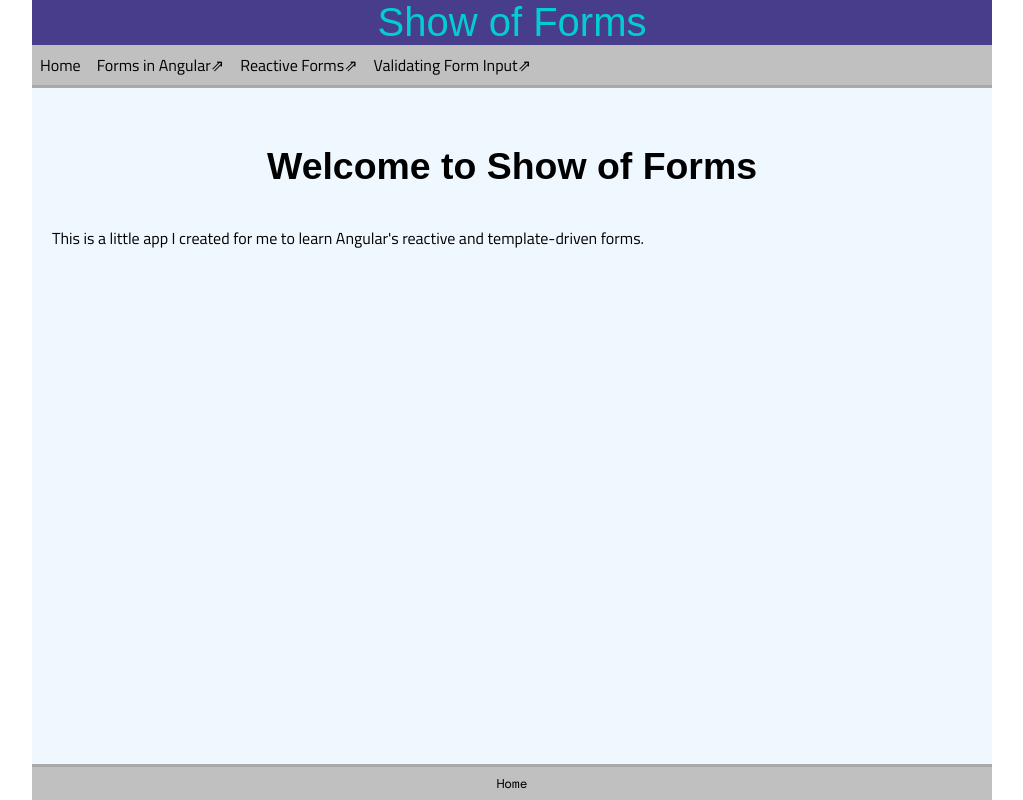
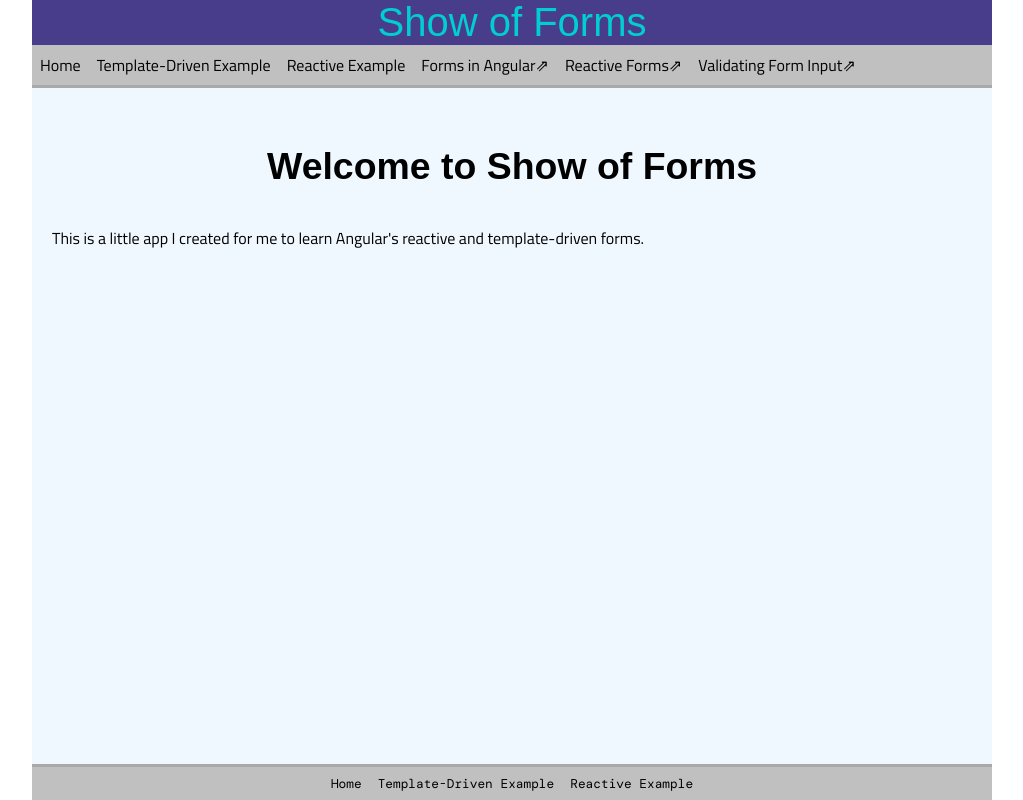
Before and after one commit to S-Skaggs/show-of-forms, an Angular app: page / in a window 1280 px wide. Shown: the whole page, without its empty margins (128-1151 px from the left). Built offline with nearby package versions, Linux system fonts and the light colour scheme; a web font is replaced by a local one.

Commit message:
FEAT: Added routing and links

```diff
--- a/src/app/app.component.ts
+++ b/src/app/app.component.ts
@@ -4,7 +4,7 @@ import { RouterOutlet, RouterLink } from '@angular/router';
 @Component({
   selector: 'app-root',
   standalone: true,
-  imports: [RouterOutlet],
+  imports: [RouterOutlet, RouterLink],
   template: `
     <div class="pageWrapper">
       <header class="banner">
@@ -14,6 +14,8 @@ import { RouterOutlet, RouterLink } from '@angular/router';
       <nav class="navbar">
         <ul>
           <li><a routerLink="/">Home</a></li>
+          <li><a routerLink="template">Template-Driven Example</a></li>
+          <li><a routerLink="reactive">Reactive Example</a></li>
           <li><a href="https://angular.dev/guide/forms" target="_blank">Forms in Angular&#8663;</a></li>
           <li><a href="https://angular.dev/guide/forms/reactive-forms" target="_blank">Reactive Forms&#8663;</a></li>
           <li><a href="https://angular.dev/guide/forms/form-validation" target="_blank">Validating Form Input&#8663;</a></li>
@@ -30,6 +32,8 @@ import { RouterOutlet, RouterLink } from '@angular/router';
         <nav class="footerNav">
           <ul>
             <li><a routerLink="/">Home</a></li>
+            <li><a routerLink="template">Template-Driven Example</a></li>
+            <li><a routerLink="reactive">Reactive Example</a></li>
           </ul>
         </nav>
       </footer>
```
Also changed, not shown: src/app/app.routes.ts (+10 -0 lines).
